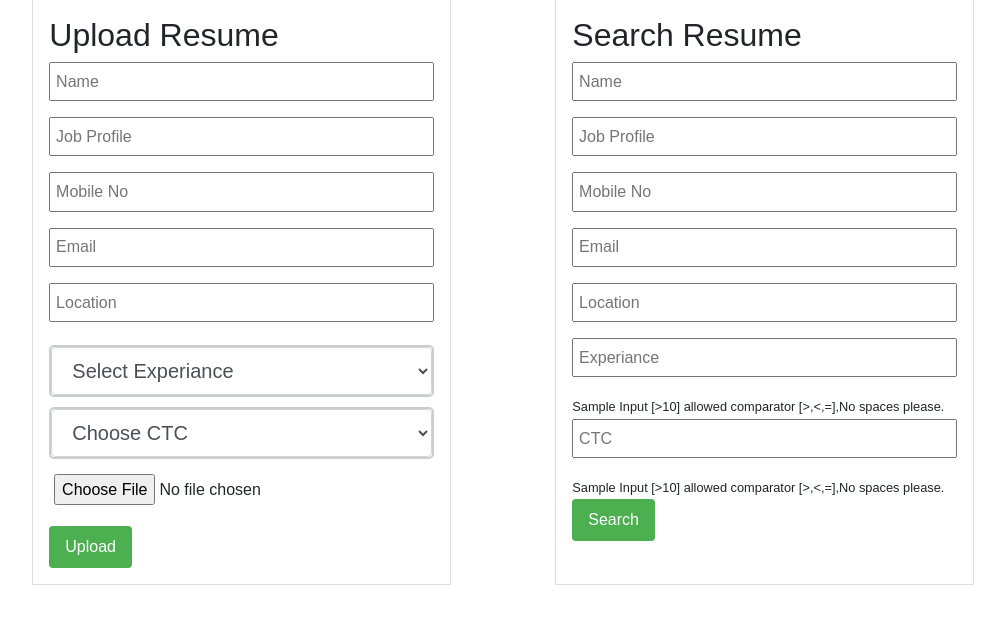
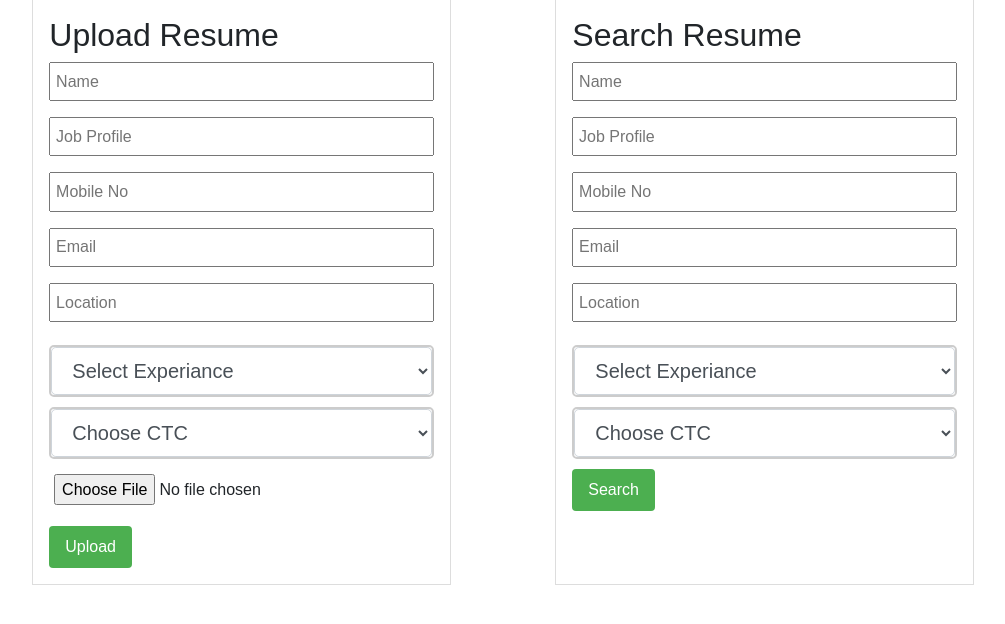
Before and after one commit to sudhakarsingh-sudhakar/kbroz_resume_uploder, a Flask app: template app/templates/homepage.html in a window 1280 px wide. Shown: the part 91-715 px from the top of the page, without its empty margins (137-1142 px from the left). Run offline with Flask 3, Linux system fonts and the light colour scheme; the template is opened without the code that fills it, so the values that code supplies are empty; parts of the project's set-up code (start-up, migrations or seed data) failed here and were passed over; some libraries are stand-ins or nearby versions.

Commit message:
reverting chnages in homepage

```diff
--- a/app/templates/homepage.html
+++ b/app/templates/homepage.html
@@ -187,11 +187,11 @@
                 <input type="text" id="resume" name="contact" placeholder="Mobile No" >
                 <input type="text" id="resume" name="email" placeholder="Email" >
                 <input type="text" id="resume" name="location" placeholder="Location" >
-                <input type="text" id="resume" pattern="[><=]{1}[0-9]{0,2}" name="selectExperiance" placeholder="Experiance" >
+<!--                 <input type="text" id="resume" pattern="[><=]{1}[0-9]{0,2}" name="selectExperiance" placeholder="Experiance" >
                 <small>Sample Input [>10] allowed comparator [>,<,=],No spaces please.</small>
                 <input type="text" id="resume" pattern="[><=]{1}[0-9]{0,2}" name="selectCTC" placeholder="CTC">
-                <small>Sample Input [>10] allowed comparator [>,<,=],No spaces please.</small>
-<!--                 <div class="form-group custom-dropdown">
+                <small>Sample Input [>10] allowed comparator [>,<,=],No spaces please.</small> -->
+                <div class="form-group custom-dropdown">
                     <select class="form-control form-control-lg" id="resume" name="selectExperiance" required>
                         <option value="">Select Experiance</option>
                         <option value="exp1">Fresher </option>
@@ -215,7 +215,7 @@
                         <option value="CTC7">26+ Lakh</option>
 >>>>>>> Stashed changes
                     </select>
-                </div> -->
+                </div>
                 <button type="submit">Search</button>
             </form>
             {% if message %}
```
